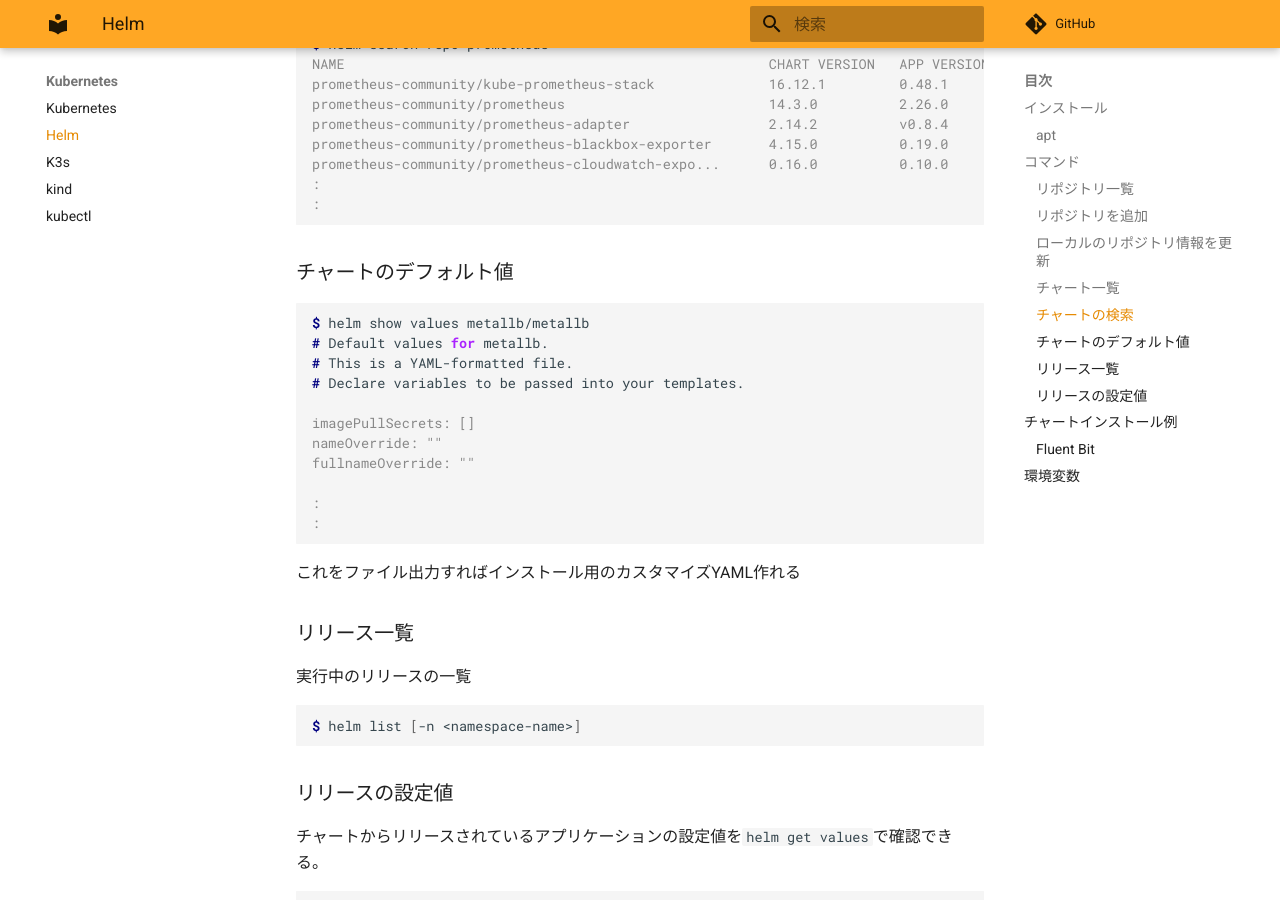
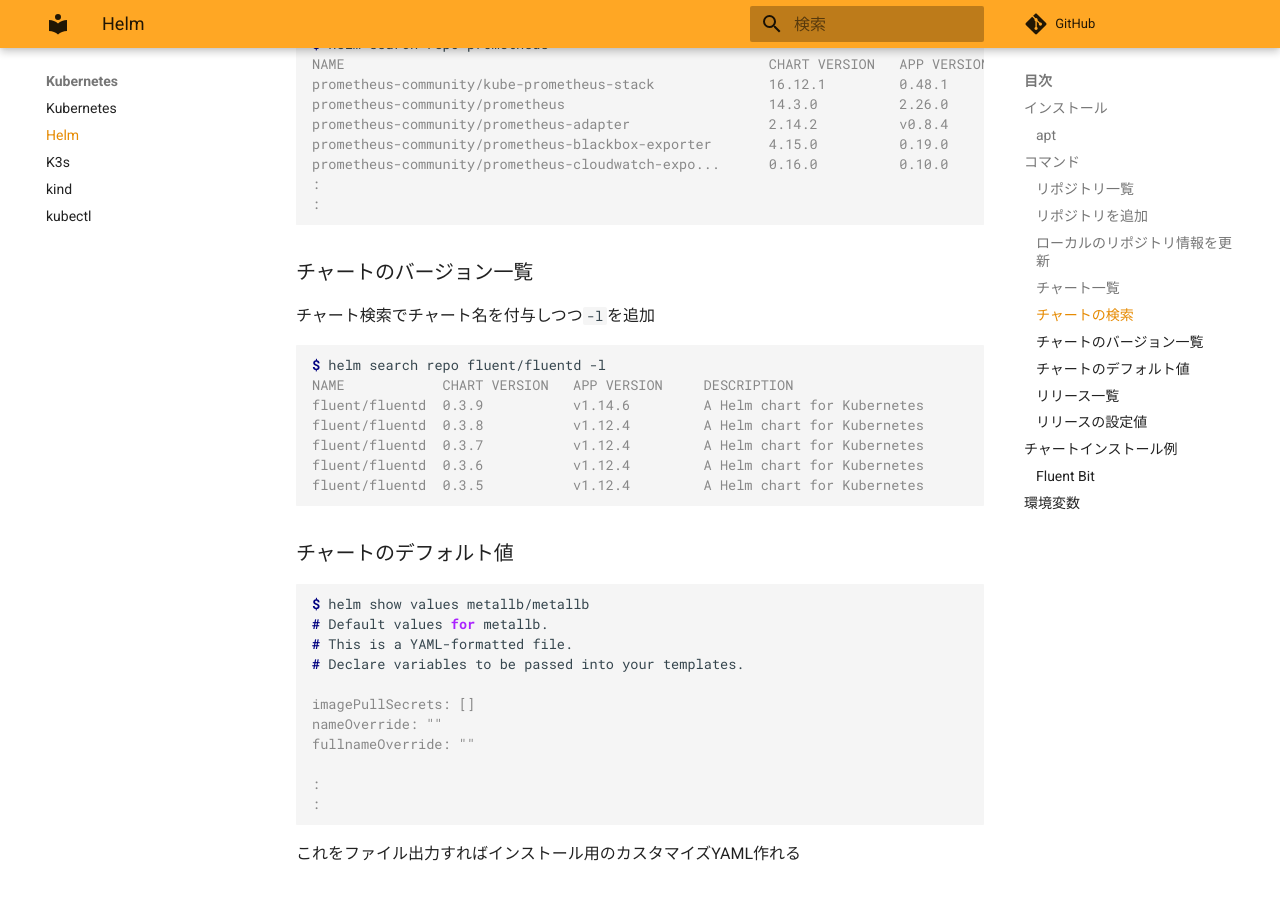
Before and after one commit to zaki-lknr/docs, an MkDocs documentation site: the page built from docs/Kubernetes/helm.md, in a window 1280 px wide and 900 px high, scrolled down 1663 px. Built offline with MkDocs 1.6.1 and Material for MkDocs 9.7.7, drawn with Linux system fonts in a browser that asks for light colours; comment, search, counter and statistics services are not loaded.

Commit message:
add: kubernetes/helm チャートのバージョン一覧

````diff
--- a/docs/Kubernetes/helm.md
+++ b/docs/Kubernetes/helm.md
@@ -82,6 +82,20 @@ prometheus-community/prometheus-blackbox-exporter       4.15.0          0.19.0
 prometheus-community/prometheus-cloudwatch-expo...      0.16.0          0.10.0          A Helm chart for prometheus cloudwatch-exporter
 :
 :
+```
+
+### チャートのバージョン一覧
+
+チャート検索でチャート名を付与しつつ`-l`を追加
+
+```console
+$ helm search repo fluent/fluentd -l
+NAME            CHART VERSION   APP VERSION     DESCRIPTION
+fluent/fluentd  0.3.9           v1.14.6         A Helm chart for Kubernetes
+fluent/fluentd  0.3.8           v1.12.4         A Helm chart for Kubernetes
+fluent/fluentd  0.3.7           v1.12.4         A Helm chart for Kubernetes
+fluent/fluentd  0.3.6           v1.12.4         A Helm chart for Kubernetes
+fluent/fluentd  0.3.5           v1.12.4         A Helm chart for Kubernetes
 ```
 
 ### チャートのデフォルト値
````
